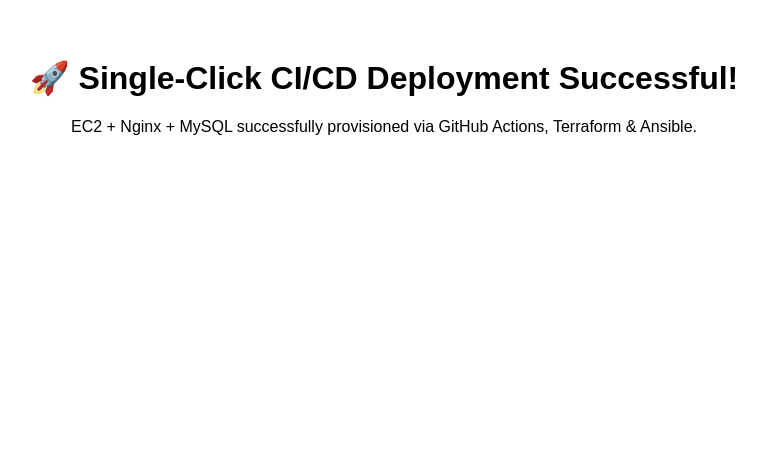
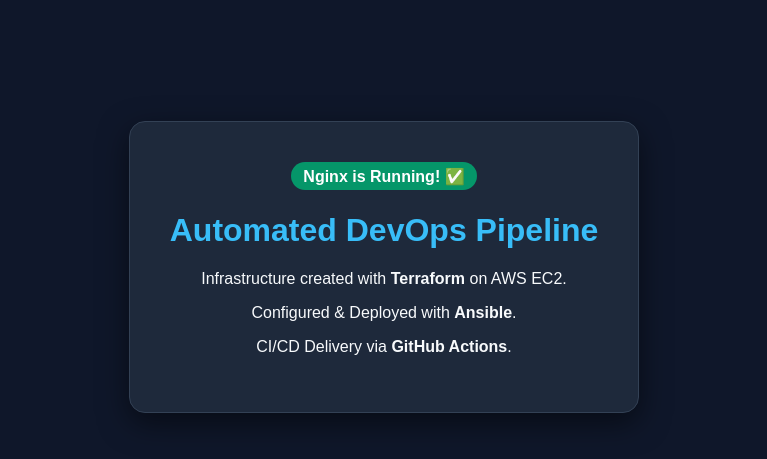
Before and after one commit to Himanshu8534/final-project, a plain HTML site: page ansible/index.html in a window 1280 px wide. Shown: the part 133-592 px from the top of the page, without its empty margins (256-1023 px from the left). Drawn offline with Linux system fonts and the light colour scheme.

Commit message:
Deploying automated AWS Nginx stack

```diff
--- a/ansible/index.html
+++ b/ansible/index.html
@@ -1,10 +1,45 @@
 <!DOCTYPE html>
-<html>
+<html lang="en">
 <head>
-    <title>Pipeline Deployed Site</title>
+  <meta charset="UTF-8">
+  <title>Automated DevOps Web Server</title>
+  <style>
+    body {
+      font-family: Arial, sans-serif;
+      background: #0f172a;
+      color: #f8fafc;
+      display: flex;
+      justify-content: center;
+      align-items: center;
+      min-height: 100vh;
+      margin: 0;
+    }
+    .card {
+      background: #1e293b;
+      padding: 2.5rem;
+      border-radius: 16px;
+      text-align: center;
+      box-shadow: 0 10px 30px rgba(0,0,0,0.5);
+      border: 1px solid #334155;
+    }
+    h1 { color: #38bdf8; }
+    .badge {
+      display: inline-block;
+      background: #059669;
+      color: white;
+      padding: 0.3rem 0.8rem;
+      border-radius: 999px;
+      font-weight: bold;
+    }
+  </style>
 </head>
-<body style="font-family: Arial; text-align: center; margin-top: 15%;">
-    <h1>🚀 Single-Click CI/CD Deployment Successful!</h1>
-    <p>EC2 + Nginx + MySQL successfully provisioned via GitHub Actions, Terraform & Ansible.</p>
+<body>
+  <div class="card">
+    <div class="badge">Nginx is Running! ✅</div>
+    <h1>Automated DevOps Pipeline</h1>
+    <p>Infrastructure created with <strong>Terraform</strong> on AWS EC2.</p>
+    <p>Configured & Deployed with <strong>Ansible</strong>.</p>
+    <p>CI/CD Delivery via <strong>GitHub Actions</strong>.</p>
+  </div>
 </body>
 </html>
```
Also changed, not shown: 5 other files.
